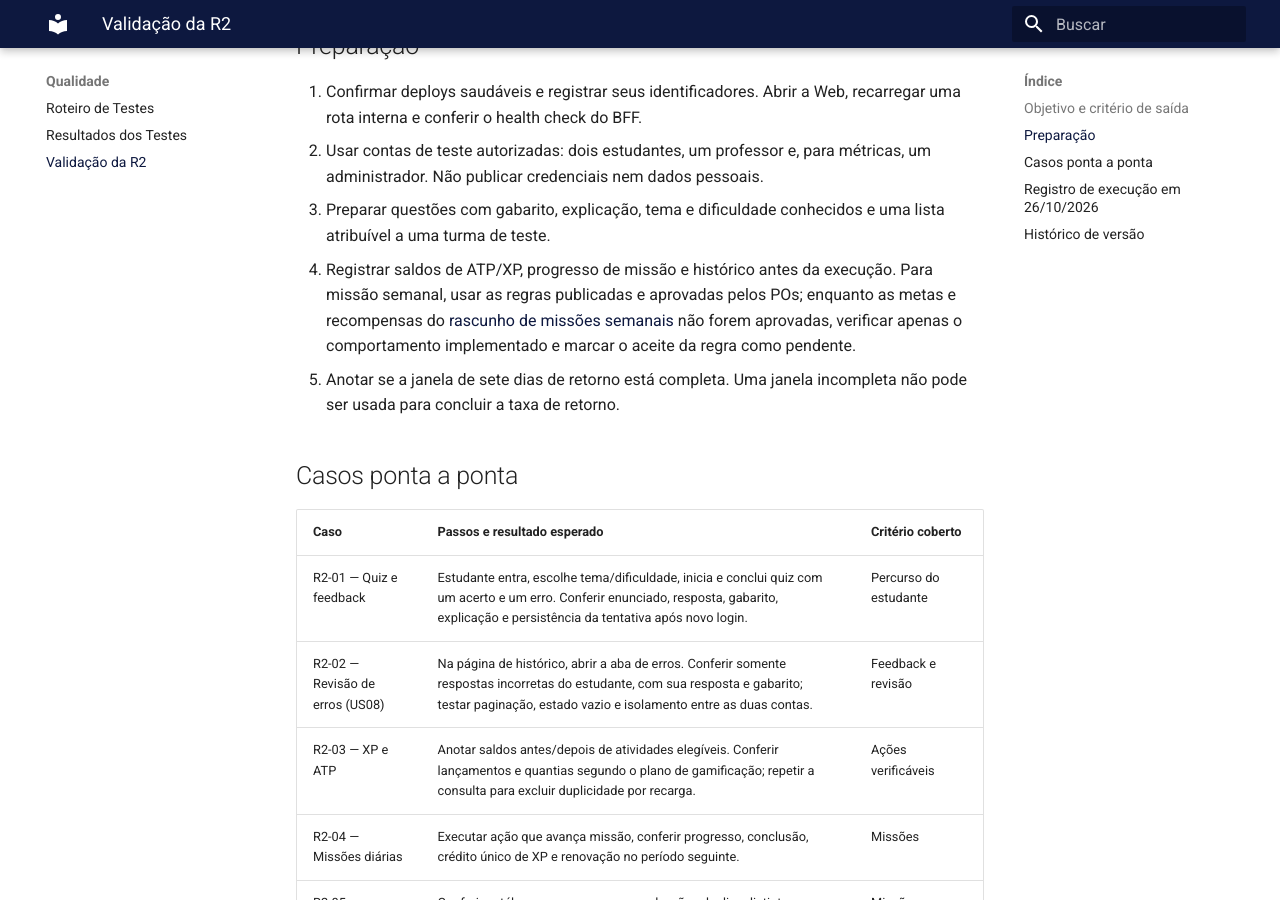
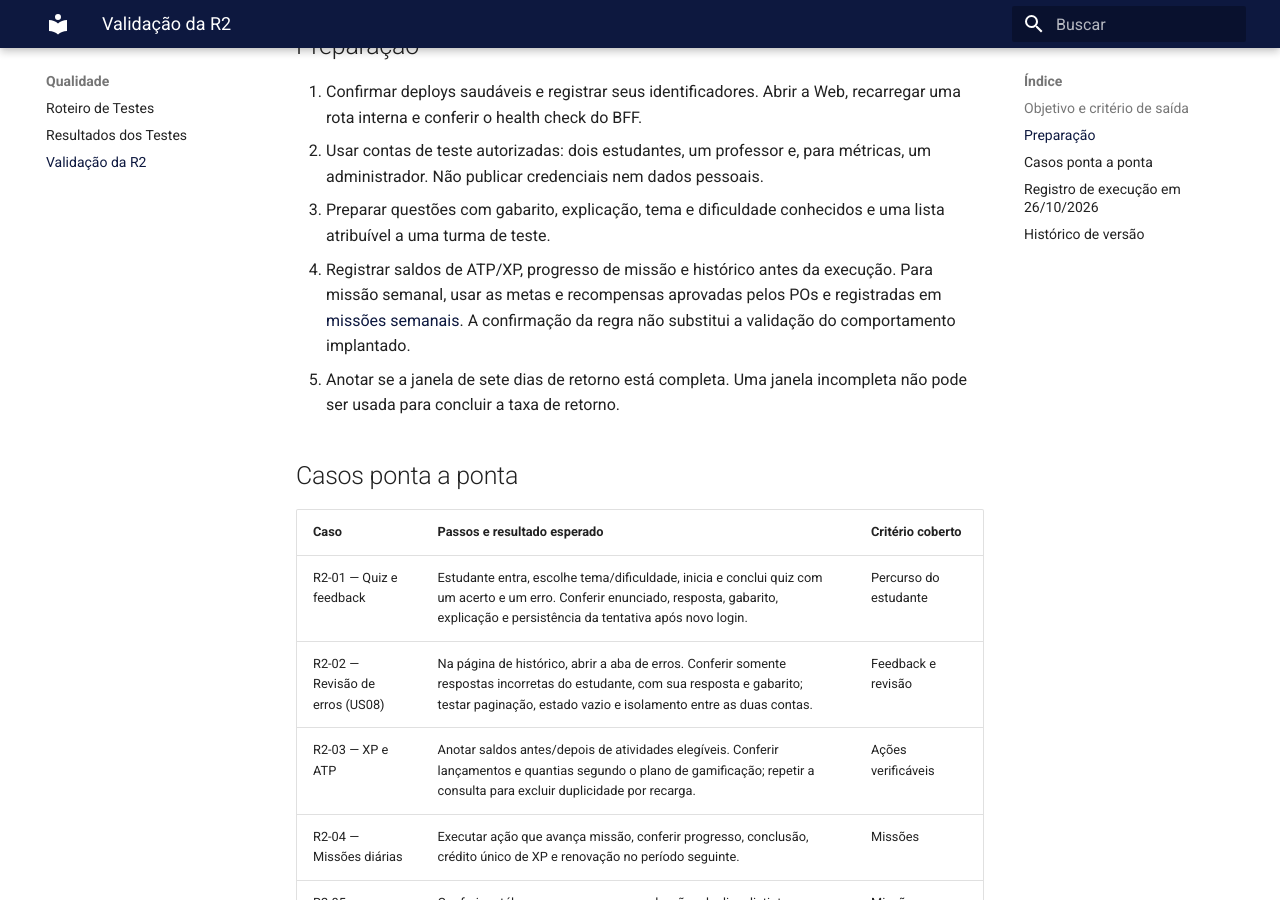
Before and after one commit to fga-eps-mds/2026-2-AnatoQuizUp-Doc, an MkDocs documentation site: the page built from docs/qualidade/validacao-r2.md, in a window 1280 px wide and 900 px high, scrolled down 537 px. Built offline with MkDocs 1.6.1 and Material for MkDocs 9.7.7, drawn with Linux system fonts in a browser that asks for light colours; some of the changed text lies outside the part shown.

Commit message:
docs: registrar decisao dos POs sobre missoes

```diff
--- a/docs/qualidade/validacao-r2.md
+++ b/docs/qualidade/validacao-r2.md
@@ -11,7 +11,7 @@
 1. Confirmar deploys saudáveis e registrar seus identificadores. Abrir a Web, recarregar uma rota interna e conferir o health check do BFF.
 2. Usar contas de teste autorizadas: dois estudantes, um professor e, para métricas, um administrador. Não publicar credenciais nem dados pessoais.
 3. Preparar questões com gabarito, explicação, tema e dificuldade conhecidos e uma lista atribuível a uma turma de teste.
-4. Registrar saldos de ATP/XP, progresso de missão e histórico antes da execução. Para missão semanal, usar as regras publicadas e aprovadas pelos POs; enquanto as metas e recompensas do [rascunho de missões semanais](https://github.com/fga-eps-mds/2026-2-AnatoQuizUp-Doc/pull/115) não forem aprovadas, verificar apenas o comportamento implementado e marcar o aceite da regra como pendente.
+4. Registrar saldos de ATP/XP, progresso de missão e histórico antes da execução. Para missão semanal, usar as metas e recompensas aprovadas pelos POs e registradas em [missões semanais](https://github.com/fga-eps-mds/2026-2-AnatoQuizUp-Doc/pull/115). A confirmação da regra não substitui a validação do comportamento implantado.
 5. Anotar se a janela de sete dias de retorno está completa. Uma janela incompleta não pode ser usada para concluir a taxa de retorno.
 
 ## Casos ponta a ponta
@@ -36,7 +36,7 @@
 | --- | --- | --- |
 | Acesso público à Web | Aprovado para abertura da página inicial e navegação até o formulário de login | [URL de homologação](https://anatoquizup-homolog-2026-2.netlify.app/); inspeção em 26/10/2026. Não comprova autenticação nem versão implantada dos serviços. |
 | R2-01 a R2-09 | Não executados neste registro | Faltam contas de teste, SHAs dos deploys e confirmação de publicação dos PRs da R2. Não inferir resultado integrado a partir de testes locais. |
-| Aceite dos POs | Pendente | A confirmação de **escopo** de missões semanais e a decisão sobre prazo de rebaixamento já foram comunicadas pela equipe; não equivalem ao aceite do conjunto da R2 nem aprovam as metas/recompensas semanais propostas. |
+| Decisões de gamificação dos POs | Parcialmente concluído | A equipe confirmou em 26/10/2026 que escopo, metas e recompensas de XP das missões semanais foram aprovados na semana anterior à entrega. A redução do prazo de rebaixamento também foi aprovada. O aceite do conjunto da R2 permanece pendente até a execução integrada. |
 
 Os [resultados de testes anteriores](resultados-testes.md) cobrem a R1 entre 21 e 23/10 e não devem ser atribuídos à R2. Atualizar esta seção após cada rodada, preservando falhas, bloqueios, data, versões e links de evidência. A release só satisfaz o critério de saída quando os fluxos críticos forem aprovados na versão implantada e houver decisão registrada dos POs.
 
```
